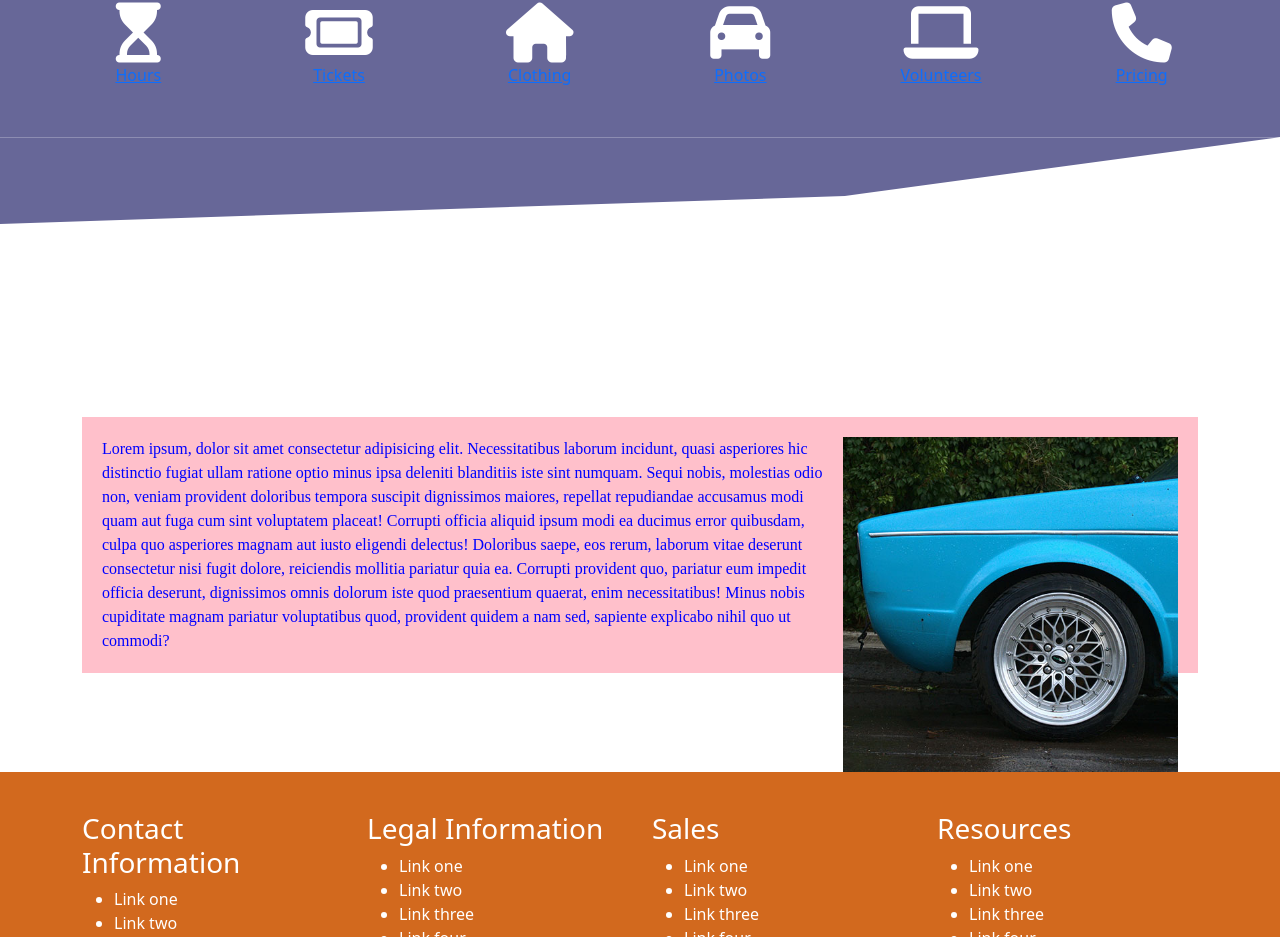
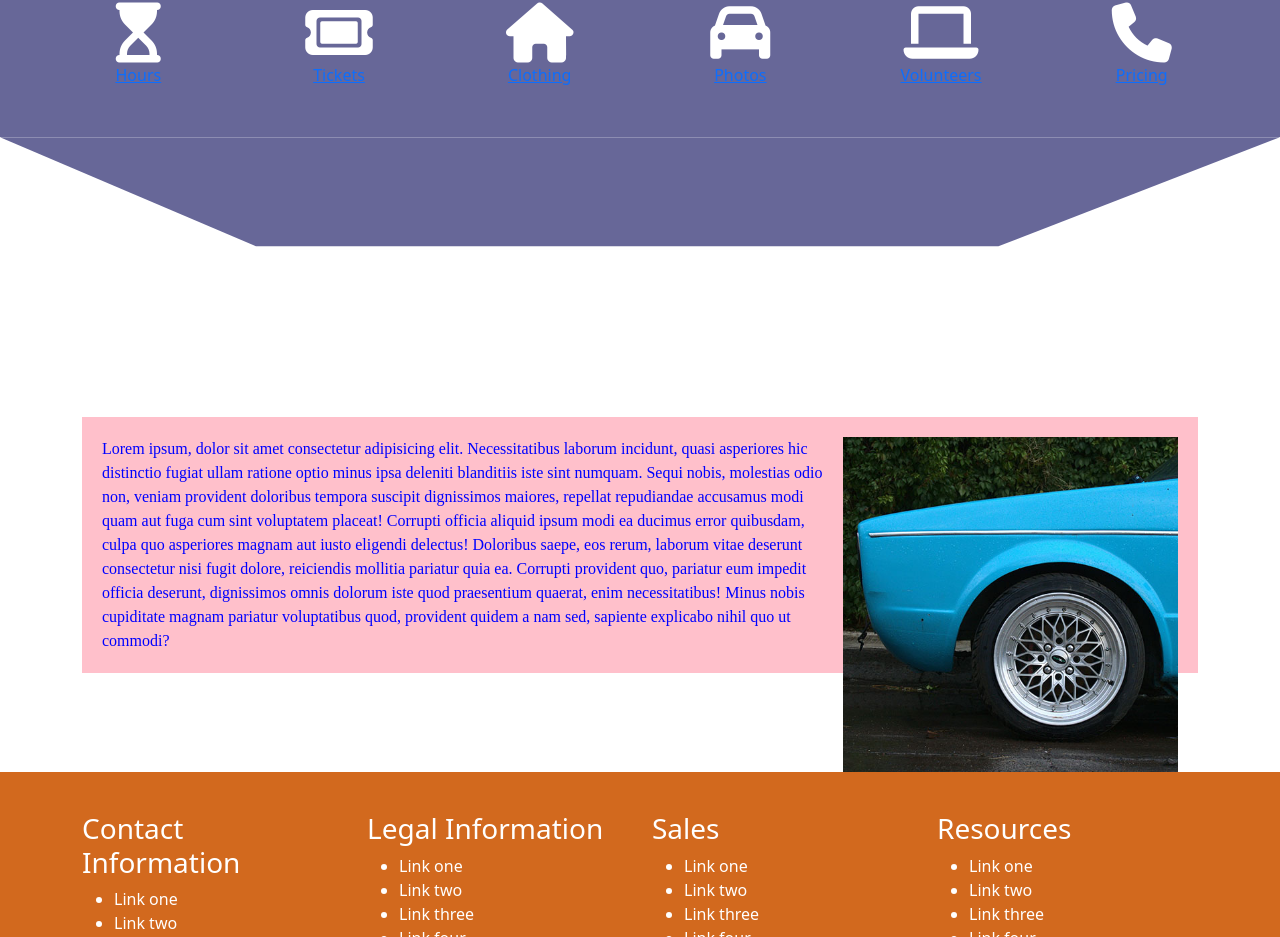
Before and after one commit to StevenDavis12/spring-2025, a plain HTML site: page index.html in a window 1280 px wide. Shown: the part 823-1760 px from the top of the page. Drawn offline with nearby package versions, Linux system fonts and the light colour scheme; a web font is replaced by a local one.

Commit message:
cvhanges

```diff
--- a/css/styles.css
+++ b/css/styles.css
@@ -33,6 +33,6 @@ p{
     width: 100%;
     height: 280px;
     background-color: var(--secondaryColor) !important;
-    clip-path: polygon(0 0, 100% 0, 66% 21%, 0 31%);
+    clip-path: polygon(0 0, 100% 0, 78% 39%, 20% 39%);
 
 }
```
